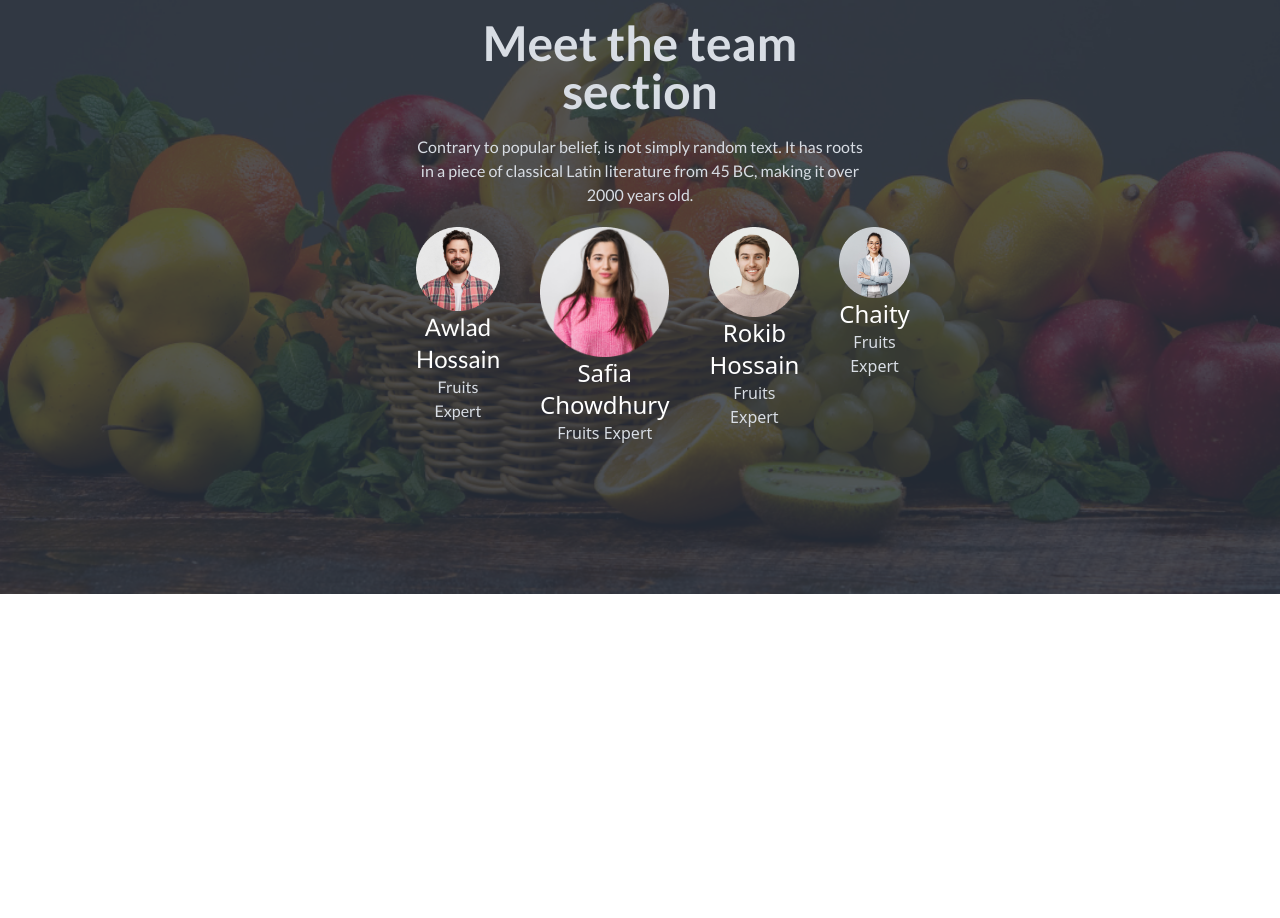
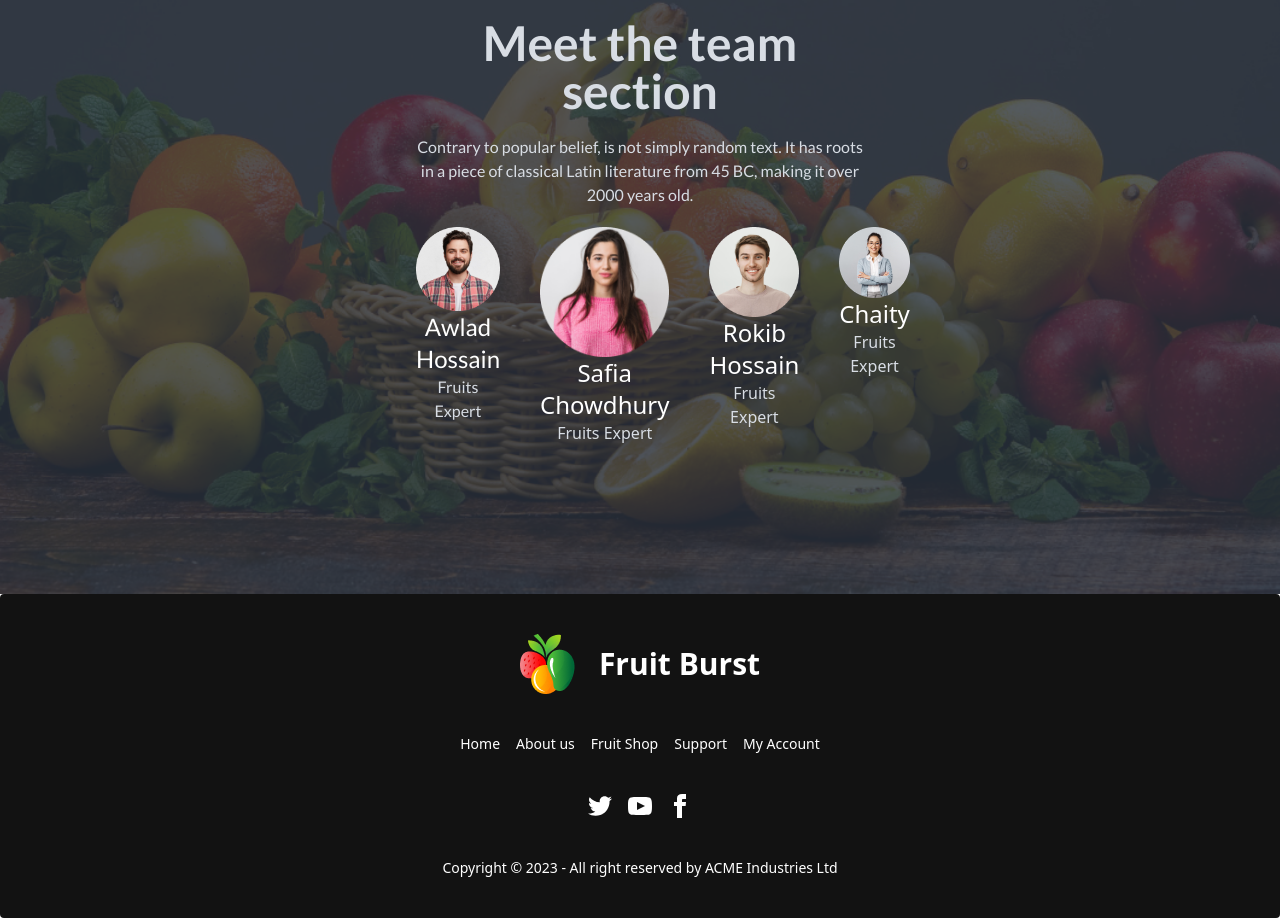
Before and after one commit to Shad-Hassan/Demo_fruitburst_web, a plain HTML site: page index.html in a window 1280 px wide. Shown: the part 1727-2645 px from the top of the page. Before the commit the page ends 2321 px from the top, so only its background shows below. Drawn offline with nearby package versions, Linux system fonts and the light colour scheme.

Commit message:
The Final Push

```diff
--- a/index.html
+++ b/index.html
@@ -632,5 +632,31 @@
     </div>
   </section>
   </section>
+  <footer>
+    <footer class="footer footer-center p-10 bg-[#121212] text-base-content rounded">
+      <div class="flex flex-row">
+        <img src="Assets/logo.png" alt="" class="mr-4">
+        <p class="text-[#FFFFFF] font-bold text-3xl">Fruit Burst</p>
+
+      </div>
+      <div class="grid grid-flow-col gap-4 text-[#FFFFFF]">
+        <a class="link link-hover">Home</a>
+        <a class="link link-hover">About us</a>
+        <a class="link link-hover">Fruit Shop</a>
+        <a class="link link-hover">Support</a>
+        <a class="link link-hover">My Account</a>
+      </div>
+      <div>
+        <div class="grid grid-flow-col gap-4">
+          <a><svg xmlns="http://www.w3.org/2000/svg" width="24" height="24" viewBox="0 0 24 24" class="fill-[#FFFFFF]"><path d="M24 4.557c-.883.392-1.832.656-2.828.775 1.017-.609 1.798-1.574 2.165-2.724-.951.564-2.005.974-3.127 1.195-.897-.957-2.178-1.555-3.594-1.555-3.179 0-5.515 2.966-4.797 6.045-4.091-.205-7.719-2.165-10.148-5.144-1.29 2.213-.669 5.108 1.523 6.574-.806-.026-1.566-.247-2.229-.616-.054 2.281 1.581 4.415 3.949 4.89-.693.188-1.452.232-2.224.084.626 1.956 2.444 3.379 4.6 3.419-2.07 1.623-4.678 2.348-7.29 2.04 2.179 1.397 4.768 2.212 7.548 2.212 9.142 0 14.307-7.721 13.995-14.646.962-.695 1.797-1.562 2.457-2.549z"></path></svg></a>
+          <a><svg xmlns="http://www.w3.org/2000/svg" width="24" height="24" viewBox="0 0 24 24" class="fill-[#FFFFFF]"><path d="M19.615 3.184c-3.604-.246-11.631-.245-15.23 0-3.897.266-4.356 2.62-4.385 8.816.029 6.185.484 8.549 4.385 8.816 3.6.245 11.626.246 15.23 0 3.897-.266 4.356-2.62 4.385-8.816-.029-6.185-.484-8.549-4.385-8.816zm-10.615 12.816v-8l8 3.993-8 4.007z"></path></svg></a>
+          <a><svg xmlns="http://www.w3.org/2000/svg" width="24" height="24" viewBox="0 0 24 24" class="fill-[#FFFFFF]"><path d="M9 8h-3v4h3v12h5v-12h3.642l.358-4h-4v-1.667c0-.955.192-1.333 1.115-1.333h2.885v-5h-3.808c-3.596 0-5.192 1.583-5.192 4.615v3.385z"></path></svg></a>
+        </div>
+      </div>
+      <div>
+        <p class="text-[#FFFFFF]">Copyright © 2023 - All right reserved by ACME Industries Ltd</p>
+      </div>
+    </footer>
+  </footer>
 </body>
 </html>
```
